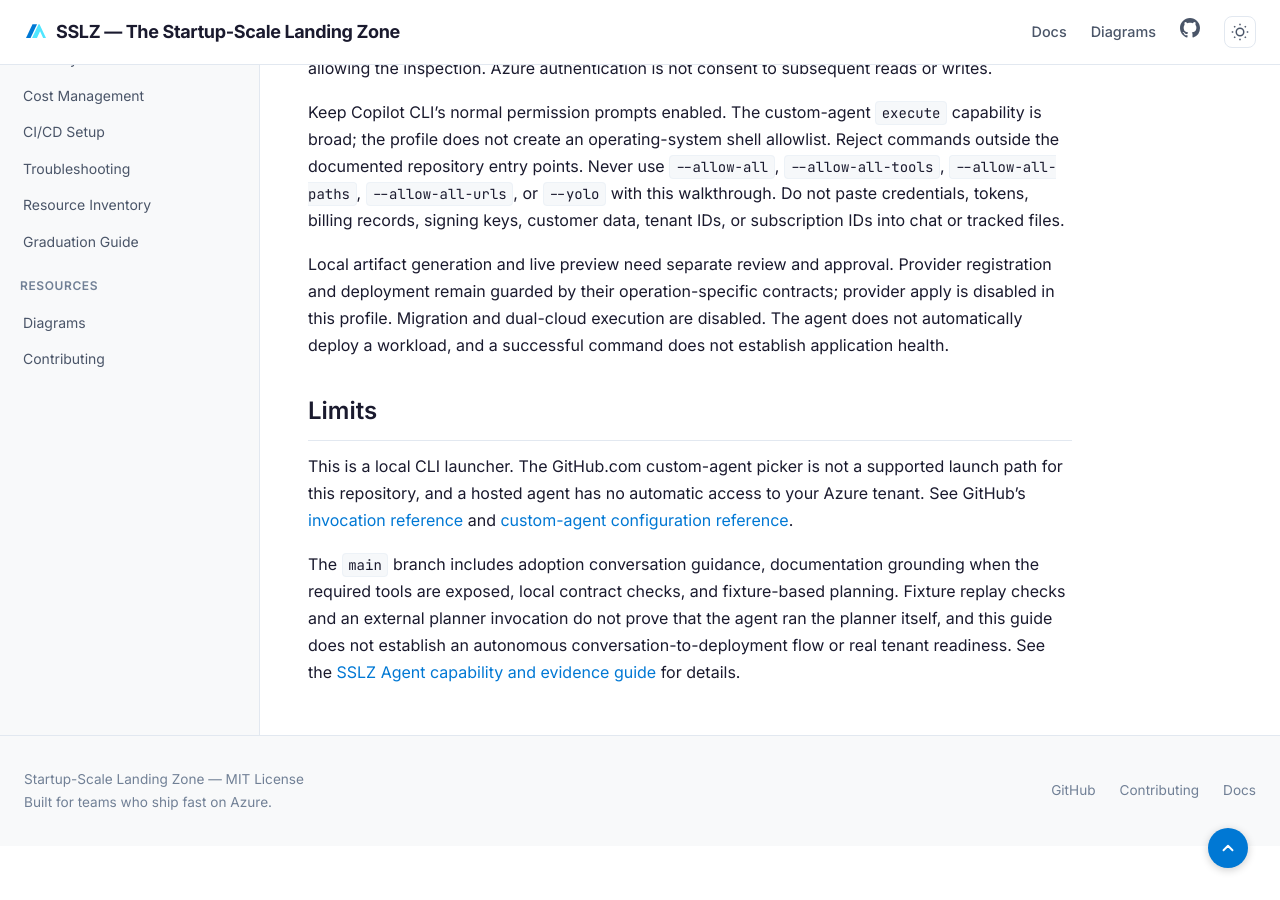
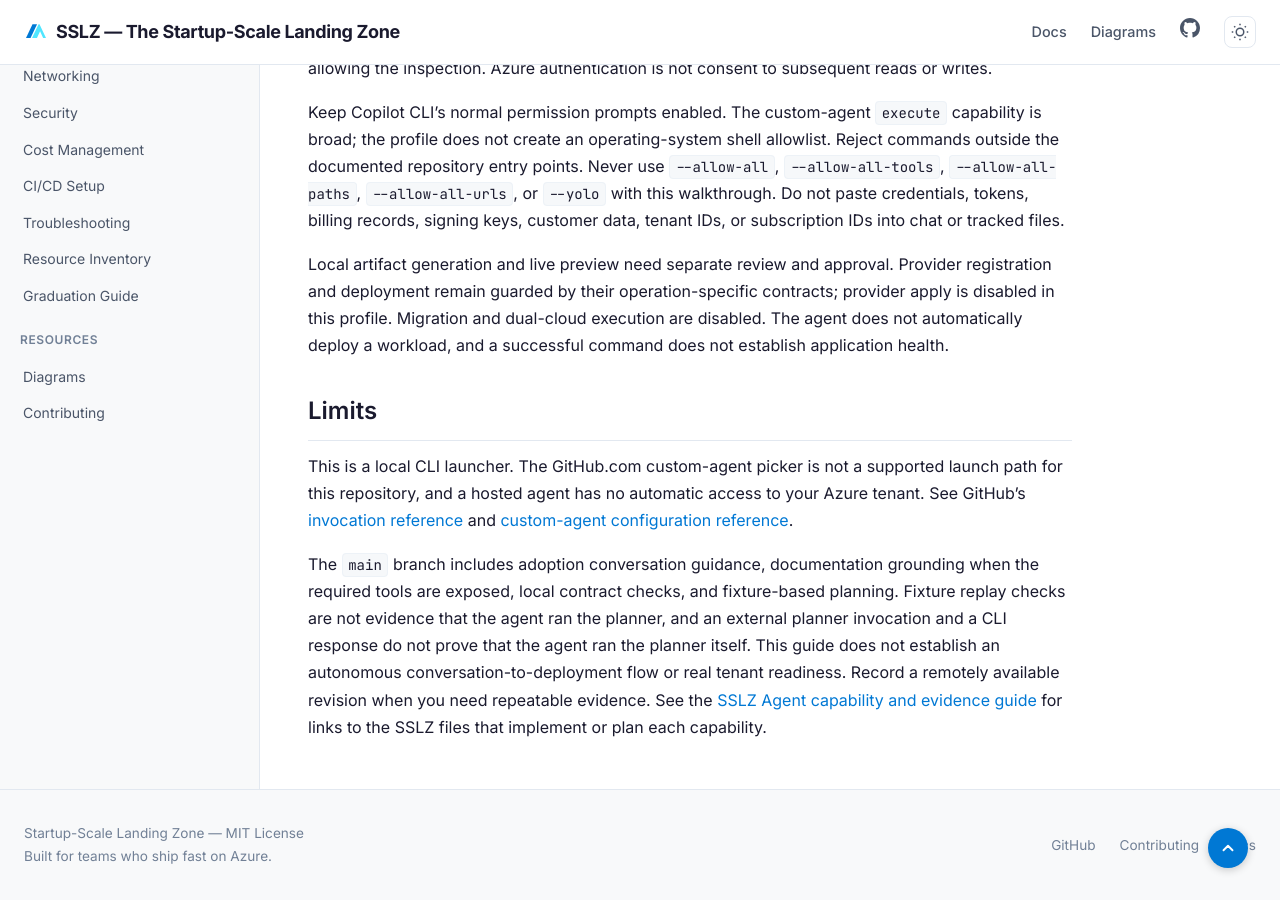
Before and after one commit to ricmmartins/sslz, a Jekyll site: the page built from use-sslz-agent.md, in a window 1280 px wide and 900 px high, scrolled down 4822 px. Built offline with Jekyll 4.4.1, drawn with Linux system fonts in a browser that asks for light colours.

Commit message:
Keep the phrases required by the agent contract tests

```diff
--- a/use-sslz-agent.md
+++ b/use-sslz-agent.md
@@ -195,7 +195,8 @@
 and [custom-agent configuration reference](https://docs.github.com/en/copilot/reference/custom-agents-configuration).
 
 The `main` branch includes adoption conversation guidance, documentation grounding when the required tools are exposed,
-local contract checks, and fixture-based planning. Fixture replay checks and an external planner invocation do not prove
-that the agent ran the planner itself, and this guide does not establish an autonomous conversation-to-deployment flow
-or real tenant readiness. See the [SSLZ Agent capability and evidence guide]({{ '/agent/' | relative_url }}) for
-details.
+local contract checks, and fixture-based planning. Fixture replay checks are not evidence that the agent ran the planner, and an external planner invocation and a CLI
+response do not prove that the agent ran the planner itself. This guide does not establish an autonomous
+conversation-to-deployment flow or real tenant readiness. Record a remotely available revision when you need repeatable
+evidence. See the [SSLZ Agent capability and evidence guide]({{ '/agent/' | relative_url }}) for links to the
+SSLZ files that implement or plan each capability.
```
